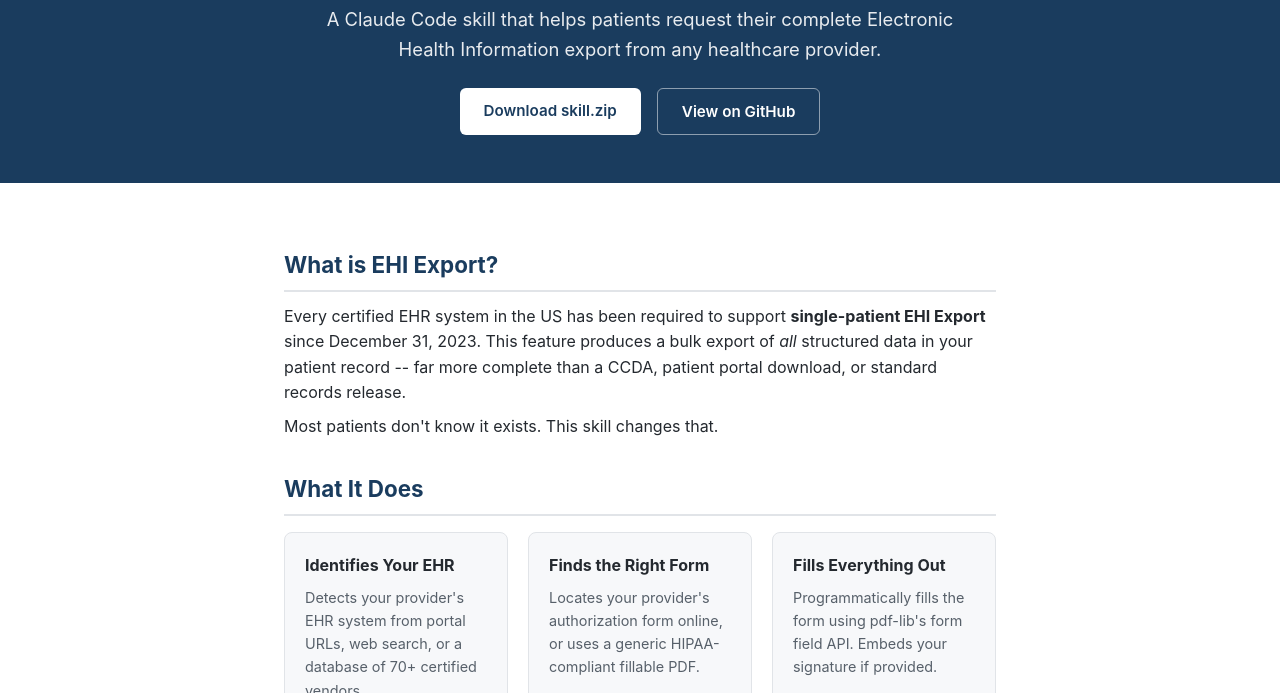
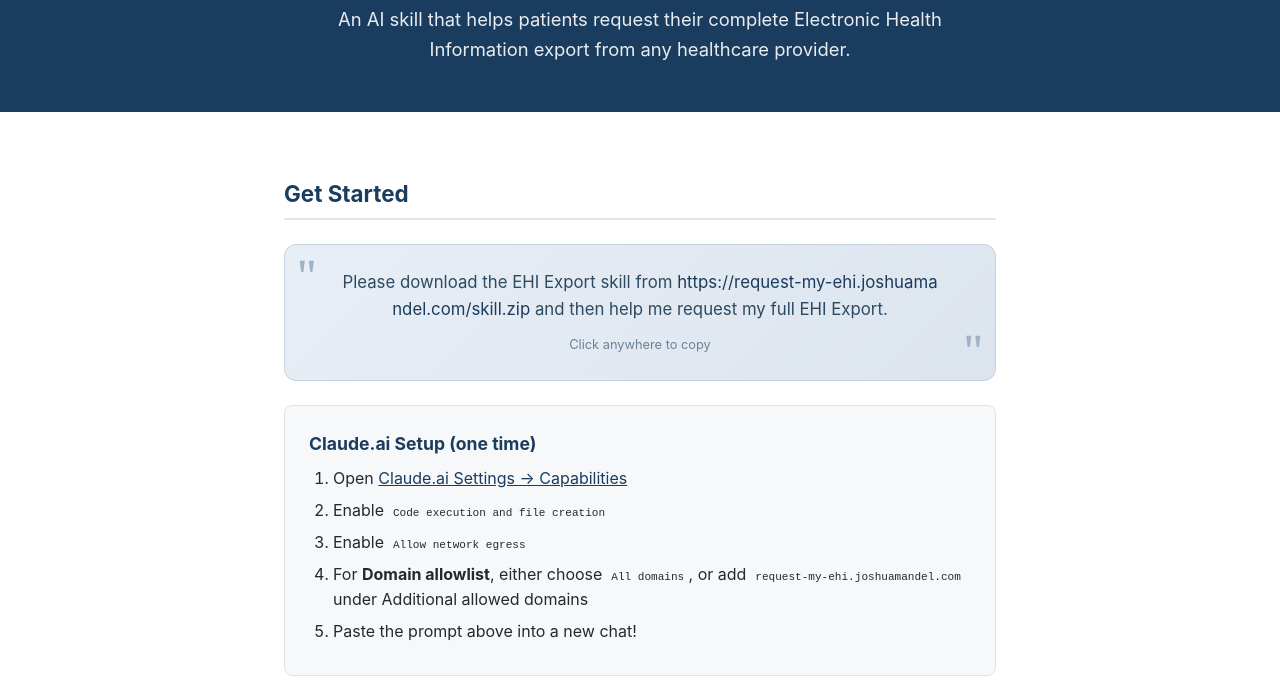
Before and after one commit to jmandel/request-my-ehi, a plain HTML site: page site/index.html in a window 1280 px wide. Shown: the part 107-800 px from the top of the page. Drawn offline with Linux system fonts and the light colour scheme.

Commit message:
Update homepage: add Claude.ai getting started guide with copy widget
Co-authored-by: Shelley <shelley@exe.dev>

```diff
--- a/site/index.html
+++ b/site/index.html
@@ -3,7 +3,7 @@
 <head>
 <meta charset="utf-8">
 <meta name="viewport" content="width=device-width, initial-scale=1">
-<title>request-my-ehi - Claude Code Skill</title>
+<title>request-my-ehi - AI Skill for Requesting Your Health Records</title>
 <style>
   :root { --blue: #1a3c5e; --light: #f7f8fa; --border: #e1e4e8; --text: #24292f; --muted: #57606a; }
   * { margin: 0; padding: 0; box-sizing: border-box; }
@@ -12,11 +12,7 @@
 
   .hero { background: var(--blue); color: white; padding: 3rem 1.5rem; text-align: center; }
   .hero h1 { font-size: 2.2rem; margin-bottom: 0.5rem; font-weight: 700; letter-spacing: -0.02em; }
-  .hero p { font-size: 1.15rem; opacity: 0.9; max-width: 640px; margin: 0 auto 1.5rem; }
-  .hero .actions { display: flex; gap: 1rem; justify-content: center; flex-wrap: wrap; }
-  .hero .btn { display: inline-block; padding: 0.65rem 1.5rem; border-radius: 6px; text-decoration: none; font-weight: 600; font-size: 0.95rem; }
-  .hero .btn-primary { background: white; color: var(--blue); }
-  .hero .btn-secondary { border: 1.5px solid rgba(255,255,255,0.5); color: white; }
+  .hero p { font-size: 1.15rem; opacity: 0.9; max-width: 640px; margin: 0 auto; }
 
   .container { max-width: 760px; margin: 0 auto; padding: 2rem 1.5rem; }
 
@@ -27,6 +23,66 @@
   code { background: var(--light); padding: 0.15em 0.4em; border-radius: 4px; font-size: 0.9em; }
   pre { background: var(--light); border: 1px solid var(--border); border-radius: 6px; padding: 1rem; overflow-x: auto; margin: 0.75rem 0; }
   pre code { background: none; padding: 0; }
+
+  /* Copy widget */
+  .prompt-widget {
+    background: linear-gradient(135deg, #e8eef5 0%, #dce4ed 100%);
+    border-radius: 12px;
+    padding: 1.5rem 2rem;
+    margin: 1.5rem 0;
+    position: relative;
+    cursor: pointer;
+    transition: transform 0.1s, box-shadow 0.2s;
+    border: 1px solid #c5d1de;
+  }
+  .prompt-widget:hover {
+    transform: translateY(-1px);
+    box-shadow: 0 4px 12px rgba(26, 60, 94, 0.15);
+  }
+  .prompt-widget:active {
+    transform: translateY(0);
+  }
+  .prompt-widget::before,
+  .prompt-widget::after {
+    content: '"';
+    font-size: 3rem;
+    color: #9eb3c8;
+    position: absolute;
+    font-family: Georgia, serif;
+    line-height: 1;
+  }
+  .prompt-widget::before { top: 0.5rem; left: 0.75rem; }
+  .prompt-widget::after { bottom: 0.25rem; right: 0.75rem; }
+  .prompt-widget p {
+    font-size: 1.05rem;
+    color: #2c4a62;
+    margin: 0;
+    padding: 0 1.5rem;
+    text-align: center;
+  }
+  .prompt-widget .url {
+    color: var(--blue);
+    word-break: break-all;
+  }
+  .prompt-widget .copy-hint {
+    display: block;
+    text-align: center;
+    font-size: 0.8rem;
+    color: #6b8299;
+    margin-top: 0.75rem;
+  }
+  .prompt-widget.copied {
+    background: linear-gradient(135deg, #d4edda 0%, #c3e6cb 100%);
+    border-color: #a3d9a5;
+  }
+  .prompt-widget.copied .copy-hint { color: #28a745; font-weight: 600; }
+
+  /* Getting started section */
+  .getting-started { background: var(--light); border-radius: 8px; padding: 1.5rem; margin: 1rem 0; border: 1px solid var(--border); }
+  .getting-started h3 { margin-top: 0; color: var(--blue); }
+  .getting-started ol { margin-bottom: 0; }
+  .getting-started li { margin-bottom: 0.4rem; }
+  .getting-started code { font-size: 0.85em; }
 
   .features { display: grid; grid-template-columns: repeat(auto-fit, minmax(220px, 1fr)); gap: 1.25rem; margin: 1rem 0; }
   .feature { background: var(--light); border-radius: 8px; padding: 1.25rem; border: 1px solid var(--border); }
@@ -47,14 +103,28 @@
 
 <div class="hero">
   <h1>request-my-ehi</h1>
-  <p>A Claude Code skill that helps patients request their complete Electronic Health Information export from any healthcare provider.</p>
-  <div class="actions">
-    <a href="skill.zip" class="btn btn-primary">Download skill.zip</a>
-    <a href="https://github.com/jmandel/request-my-ehi" class="btn btn-secondary">View on GitHub</a>
-  </div>
+  <p>An AI skill that helps patients request their complete Electronic Health Information export from any healthcare provider.</p>
 </div>
 
 <div class="container">
+
+<h2>Get Started</h2>
+
+<div class="prompt-widget" onclick="copyPrompt(this)">
+  <p>Please download the EHI Export skill from <span class="url">https://request-my-ehi.joshuamandel.com/skill.zip</span> and then help me request my full EHI Export.</p>
+  <span class="copy-hint">Click anywhere to copy</span>
+</div>
+
+<div class="getting-started">
+  <h3>Claude.ai Setup (one time)</h3>
+  <ol>
+    <li>Open <a href="https://claude.ai/settings/capabilities" target="_blank">Claude.ai Settings → Capabilities</a></li>
+    <li>Enable <code>Code execution and file creation</code></li>
+    <li>Enable <code>Allow network egress</code></li>
+    <li>For <strong>Domain allowlist</strong>, either choose <code>All domains</code>, or add <code>request-my-ehi.joshuamandel.com</code> under Additional allowed domains</li>
+    <li>Paste the prompt above into a new chat!</li>
+  </ol>
+</div>
 
 <h2>What is EHI Export?</h2>
 <p>Every certified EHR system in the US has been required to support <strong>single-patient EHI Export</strong> since December 31, 2023. This feature produces a bulk export of <em>all</em> structured data in your patient record -- far more complete than a CCDA, patient portal download, or standard records release.</p>
@@ -88,32 +158,11 @@
   <li>Find the provider's authorization form</li>
   <li>Find fax/mailing address for submission</li>
   <li>Fill out the form programmatically</li>
-  <li>Embed your signature (optional)</li>
+  <li>Capture your e-signature via secure relay</li>
   <li>Generate a vendor-specific appendix</li>
   <li>Merge into a ready-to-submit 2-page PDF</li>
-  <li>Help you actually submit the request</li>
+  <li>Submit via fax or guide you through mailing</li>
 </ol>
-
-<h2>Installation</h2>
-<h3>Option A: Git clone</h3>
-<pre><code>git clone https://github.com/jmandel/request-my-ehi.git ~/.claude/skills/request-my-ehi</code></pre>
-
-<h3>Option B: Download</h3>
-<p>Download <a href="skill.zip">skill.zip</a> and extract into <code>~/.claude/skills/</code>:</p>
-<pre><code>cd ~/.claude/skills && unzip ~/Downloads/skill.zip</code></pre>
-
-<h3>Prerequisites</h3>
-<ul>
-  <li><a href="https://claude.ai/code">Claude Code</a> CLI</li>
-  <li>Node.js >= 18</li>
-  <li>pdf-lib (installed automatically by the skill)</li>
-</ul>
-
-<h2>Usage</h2>
-<p>Just tell Claude Code what you need:</p>
-<pre><code>I need to request my complete medical records from Associated Physicians of Madison.</code></pre>
-<pre><code>Help me get my EHI export. My provider uses athenahealth.</code></pre>
-<pre><code>I want all my health data. My patient portal is at mychart.myhealthsystem.org.</code></pre>
 
 <h2>Supported Vendors</h2>
 <p>The skill includes a database of <strong>70+ certified EHR vendors</strong> with detailed export information -- product names, export formats, documentation URLs, entity/field counts, and quality grades. Vendors include Epic, athenahealth, Cerner/Oracle Health, NextGen, eClinicalWorks, Veradigm, Elation, DrChrono, and many more.</p>
@@ -125,11 +174,33 @@
   <p><strong>ONC Certification</strong> 170.315(b)(10) -- EHI Export required since December 31, 2023.</p>
 </div>
 
+<h2>For Developers</h2>
+<p>View the source, contribute, or install locally via the CLI:</p>
+<ul>
+  <li><a href="https://github.com/jmandel/request-my-ehi">GitHub Repository</a></li>
+  <li><a href="skill.zip">Direct skill.zip download</a></li>
+</ul>
+
 </div>
 
 <footer>
-  <p>Apache-2.0 License | <a href="https://github.com/jmandel/request-my-ehi">GitHub</a> | Built with <a href="https://claude.ai/code">Claude Code</a></p>
+  <p>Apache-2.0 License | <a href="https://github.com/jmandel/request-my-ehi">GitHub</a></p>
 </footer>
+
+<script>
+const PROMPT_TEXT = `Please download the EHI Export skill from https://request-my-ehi.joshuamandel.com/skill.zip and then help me request my full EHI Export.`;
+
+function copyPrompt(el) {
+  navigator.clipboard.writeText(PROMPT_TEXT).then(() => {
+    el.classList.add('copied');
+    el.querySelector('.copy-hint').textContent = 'Copied!';
+    setTimeout(() => {
+      el.classList.remove('copied');
+      el.querySelector('.copy-hint').textContent = 'Click anywhere to copy';
+    }, 2000);
+  });
+}
+</script>
 
 </body>
 </html>
```
